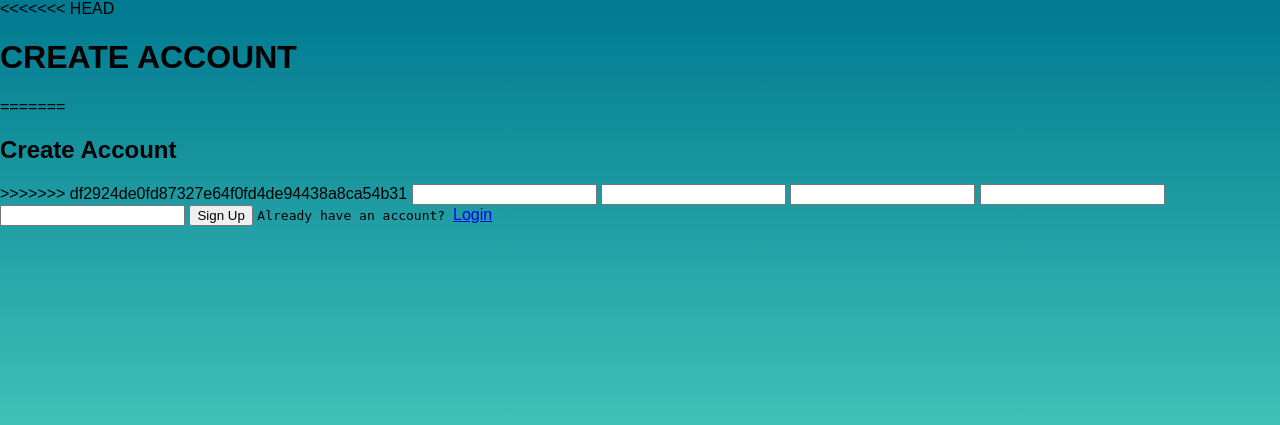
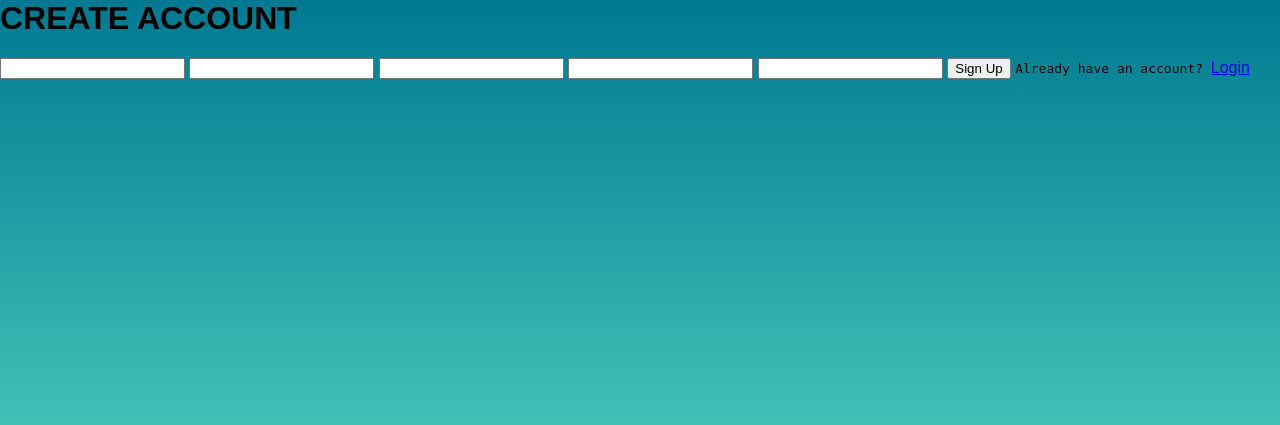
Before and after one commit to umeshkv2/e-commerce, a Python web app: template project1/templates/register.html in a window 1280 px wide. Shown: the top 425 px of the page. Run offline with Jinja, Linux system fonts and the light colour scheme; the template is opened without the code that fills it, so the values that code supplies are empty.

Commit message:
file conflict resolved

```diff
--- a/project1/templates/register.html
+++ b/project1/templates/register.html
@@ -6,13 +6,8 @@
 			</head>
 	</head>
 	<body>
-<<<<<<< HEAD
 		<form class="registerform" action="verify.html" method="post">
 			<h1>CREATE ACCOUNT</h1>
-=======
-		<form class="loginform" action="verify.html" method="post">
-			<h2>Create Account</h2>
->>>>>>> df2924de0fd87327e64f0fd4de94438a8ca54b31
       <input type="text" name="" placeholder="Name">
 			<input type="email" name="" placeholder="Email">
 			<input type="text" name="" placeholder="Mobile Number">
```
